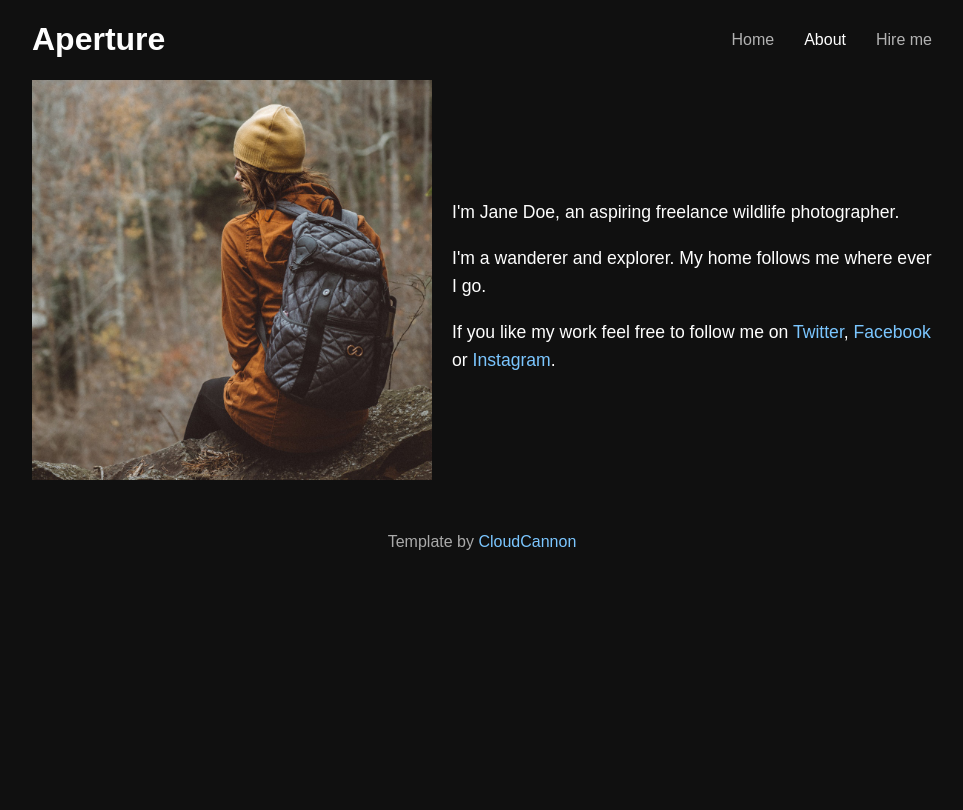
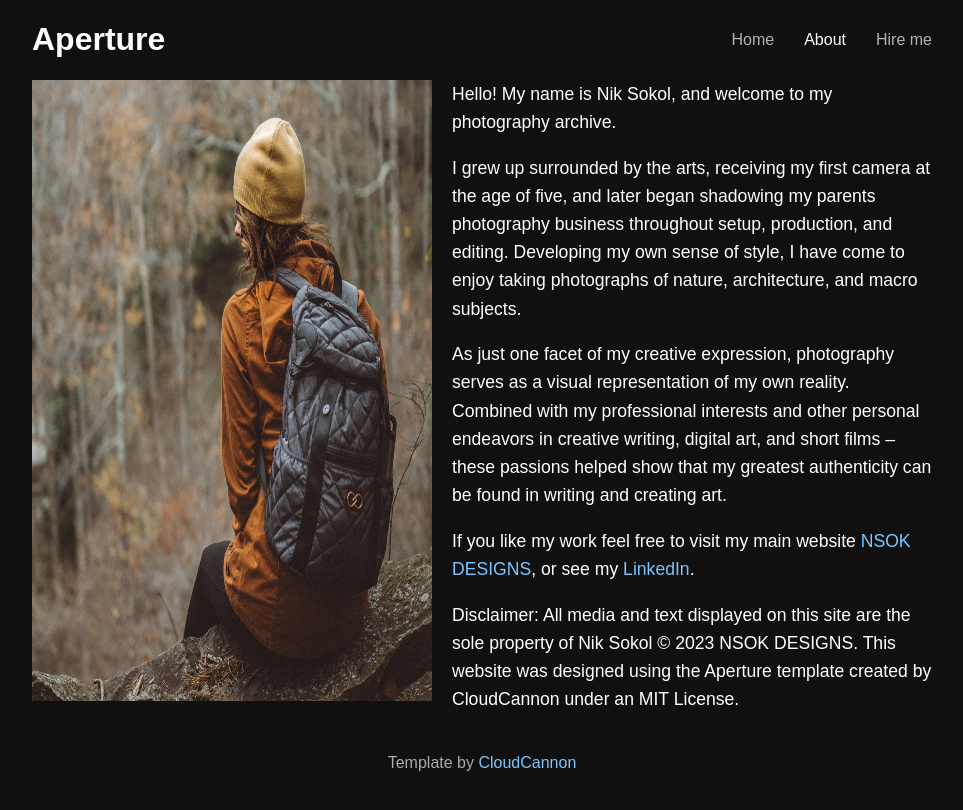
Before and after one commit to nsok1007/photography-archive, a Jekyll site: the page built from about.html, in a window 1280 px wide. Shown: the top 810 px of the page, without its empty margins (158-1121 px from the left). Built offline with Jekyll 4.4.1, drawn with Linux system fonts in a browser that asks for light colours; some web fonts are replaced.

Commit message:
Update about.html
Wrote a bio, added links to my website and LinkedIn, and a disclaimer regarding copyright and licenses.

```diff
--- a/about.html
+++ b/about.html
@@ -5,11 +5,17 @@ title: About
 <div class="split-content">
 	<div class="side-content">
 		<div class="editable">
-			<p>I'm Jane Doe, an aspiring freelance wildlife photographer.</p>
-
-			<p>I'm a wanderer and explorer. My home follows me where ever I go.</p>
-
-			<p>If you like my work feel free to follow me on <a href="https://twitter.com">Twitter</a>, <a href="https://facebook.com">Facebook</a> or <a href="https://instagram.com">Instagram</a>.</p>
+			<p>Hello! My name is Nik Sokol, and welcome to my photography archive.</p>
+			<p>I grew up surrounded by the arts, receiving my first camera at the age of five, and later began shadowing my parents
+			photography business throughout setup, production, and editing. Developing my own sense of style, I have come to enjoy
+			taking photographs of nature, architecture, and macro subjects.</p>
+			<p>As just one facet of my creative expression, photography serves as a visual representation of my own reality. Combined
+			with my professional interests and other personal endeavors in creative writing, digital art, and short films – these passions helped
+			show that my greatest authenticity can be found in writing and creating art.</p>
+			<p>If you like my work feel free to visit my main website <a href="https://www.nsokdesigns.com">NSOK DESIGNS</a>, or see my
+			<a href="https://www.linkedin.com/in/sokol1007/">LinkedIn</a>.</p>
+			<p>Disclaimer: All media and text displayed on this site are the sole property of Nik Sokol © 2023 NSOK DESIGNS. This website was
+			designed using the Aperture template created by CloudCannon under an MIT License.</p>
 		</div>
 	</div>
 
```
